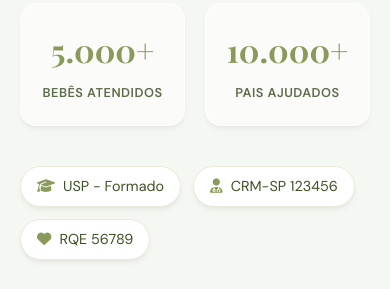
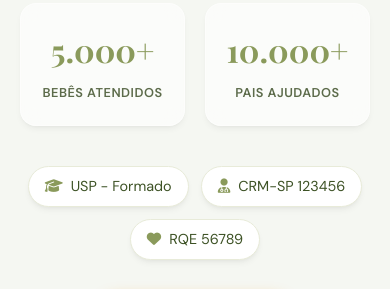
Before and after one commit to kiyoshihino/dralissonfortes, a website: page index.html in a window 390 px wide. Shown: the part 9844-10133 px from the top of the page. Drawn offline with nearby package versions, Linux system fonts and the light colour scheme.

Commit message:
style: center credentials in about section on mobile

```diff
--- a/style.css
+++ b/style.css
@@ -2298,6 +2298,11 @@ h1, h2, h3, h4, h5, h6 {
         border-radius: var(--radius-xl) !important;
     }
 
+    .about-credentials {
+        justify-content: center !important;
+        margin-bottom: 32px !important;
+    }
+
     .experience-card {
         bottom: 10px !important;
         left: 10px !important;
```
